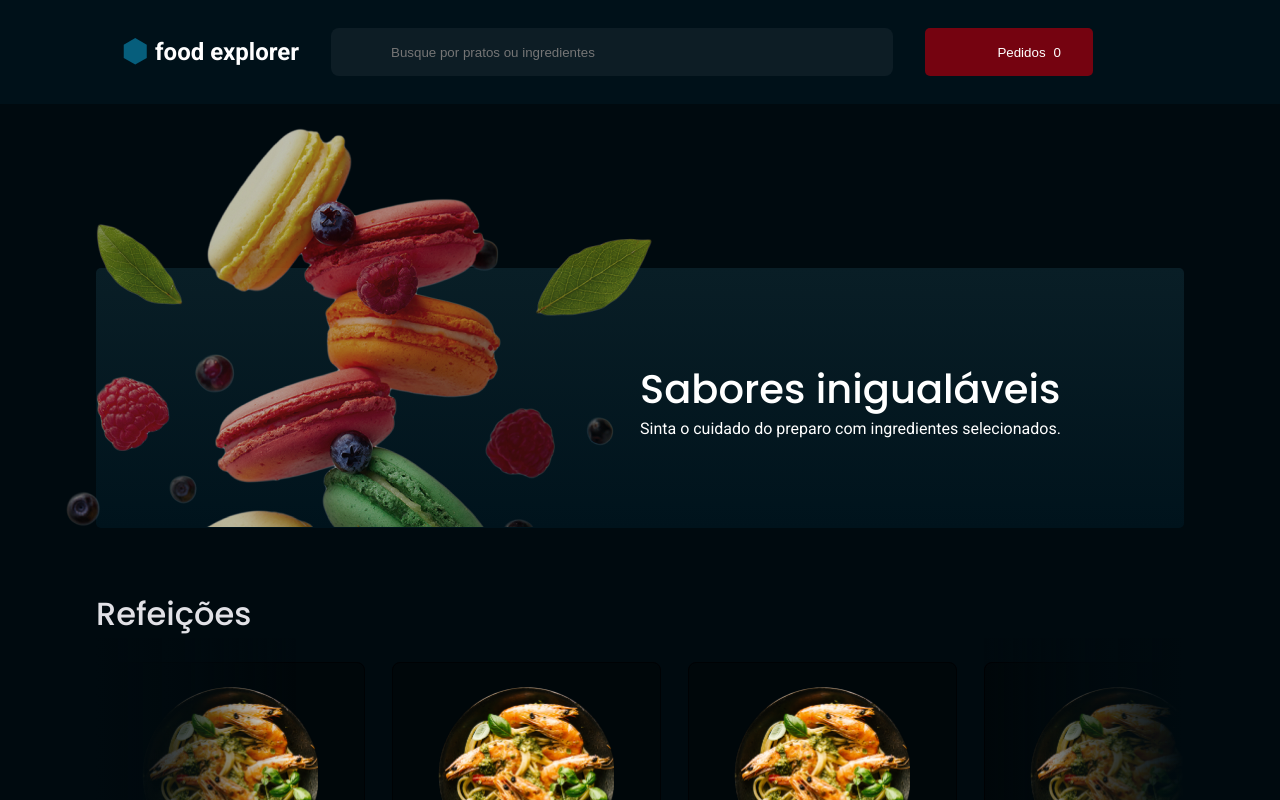
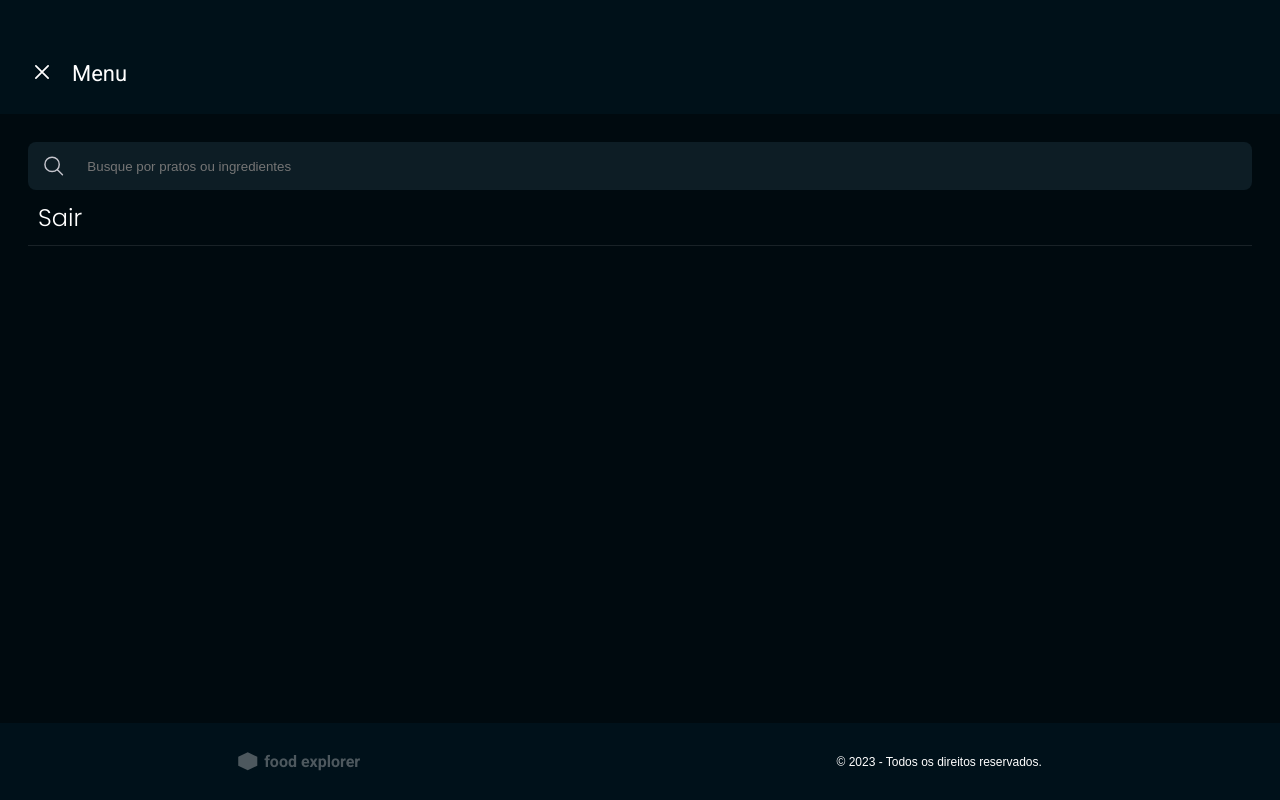
Before and after one commit to JhonatanRuivo/FoodExplorer-FrontEnd, a React (Vite) app: page / in a window 1280 px wide. Shown: the top 800 px of the page. Built offline with nearby package versions, Linux system fonts and the light colour scheme; some icons are missing.

Commit message:
fix: page Menu

```diff
--- a/src/components/ButtonText/index.jsx
+++ b/src/components/ButtonText/index.jsx
@@ -6,6 +6,7 @@ export function ButtonText({
   large = false,
   bold = false,
   border = false,
+  textStart = false,
   ...rest
 }) {
   return (
@@ -15,6 +16,7 @@ export function ButtonText({
       $fontsize={large}
       $poppins={pop}
       $border={border}
+      $textStart={textStart}
       {...rest}
     >
       {title}
--- a/src/components/ButtonText/styles.js
+++ b/src/components/ButtonText/styles.js
@@ -13,9 +13,12 @@ export const Container = styled.button`
   border-bottom: ${({ theme, $border }) => ($border ? theme.COLORS.DARK1000 + ` 1px solid` : '')};
   font-family: ${({ theme, $poppins }) => ($poppins ? theme.FONT.POPPINS : 'Roboto')};
   padding: 10px;
+  text-align: ${({ $textStart }) => ($textStart ? 'start' : 'center')};
 
-  &:hover {
-    scale: 1.05;
-    transition: 300ms;
+  @media (min-width: 769px) {
+    &:hover {
+      scale: 1.05;
+      transition: 300ms;
+    }
   }
 `
--- a/src/components/CardDish/index.jsx
+++ b/src/components/CardDish/index.jsx
@@ -7,11 +7,11 @@ import { Button } from '../Button'
 export function CardDish({ image, user = false, dishName, dishDescription, price, amount = false }) {
   return (
     <Container>
-      <img src={image} />
-
       <button id="iconTop" aria-label="Favorites Dish">
         {user ? <PiHeartStraight size={24}/> : <PiPencilSimpleLight size={24}/>}
       </button>
+
+      <img src={image} />
 
       <h3 className="dishName">{dishName}</h3>
 
--- a/src/components/Footer/styles.js
+++ b/src/components/Footer/styles.js
@@ -5,14 +5,16 @@ export const Container = styled.footer`
 
   width: 100%;
   height: 77px;
-  margin-top: 46px;
 
   display: flex;
   align-items: center;
   justify-content: space-around;
   text-align: center;
 
-  > .logo {
+  position: absolute;
+  bottom: 0;
+
+  .logo {
     display: flex;
     text-align: center;
     gap: 6px;
--- a/src/main.jsx
+++ b/src/main.jsx
@@ -5,13 +5,13 @@ import { ThemeProvider } from 'styled-components'
 import GlobalStyles from './styles/global'
 import theme from './styles/theme'
 
-import { Home } from './pages/Home'
+import { Menu } from './pages/Menu'
 
 ReactDOM.createRoot(document.getElementById('root')).render(
   <React.StrictMode>
     <ThemeProvider theme={theme}>
       <GlobalStyles />
-      <Home />
+      <Menu />
     </ThemeProvider>
   </React.StrictMode>
 )
--- a/src/pages/Home/index.jsx
+++ b/src/pages/Home/index.jsx
@@ -187,7 +187,6 @@ export function Home() {
           amount={'01'}
         />
       </Section>
-
       <Footer />
     </Container>
   )
--- a/src/pages/Menu/index.jsx
+++ b/src/pages/Menu/index.jsx
@@ -19,7 +19,7 @@ export function Menu() {
         <Content>
           <Items></Items>
         </Content>
-        <ButtonText title="Sair" pop large border />
+        <ButtonText title="Sair" pop large border textStart/>
       </Main>
       <Footer />
     </Container>
--- a/src/pages/Menu/styles.js
+++ b/src/pages/Menu/styles.js
@@ -3,22 +3,18 @@ import styled from 'styled-components'
 export const Container = styled.div`
   width: 100vw;
   height: 100vh;
-
 `
 export const Main = styled.div`
-  @media (max-width: 426px) {
-    margin: 28px;
-  }
+  margin: 28px;
+
 `
 export const Content = styled.div`
   display: flex;
   flex-direction: column;
   gap: 8px;
-
 `
 
 export const Items = styled.div`
   list-style: none;
   font-size: 18px;
-
-  `
+`
--- a/src/styles/global.js
+++ b/src/styles/global.js
@@ -5,6 +5,7 @@ export default createGlobalStyle`
     margin: 0;
     padding: 0;
     box-sizing: border-box;
+
   }
 
   body {
```
Also changed, not shown: src/pages/Home/styles.js (line endings or trailing spaces).
